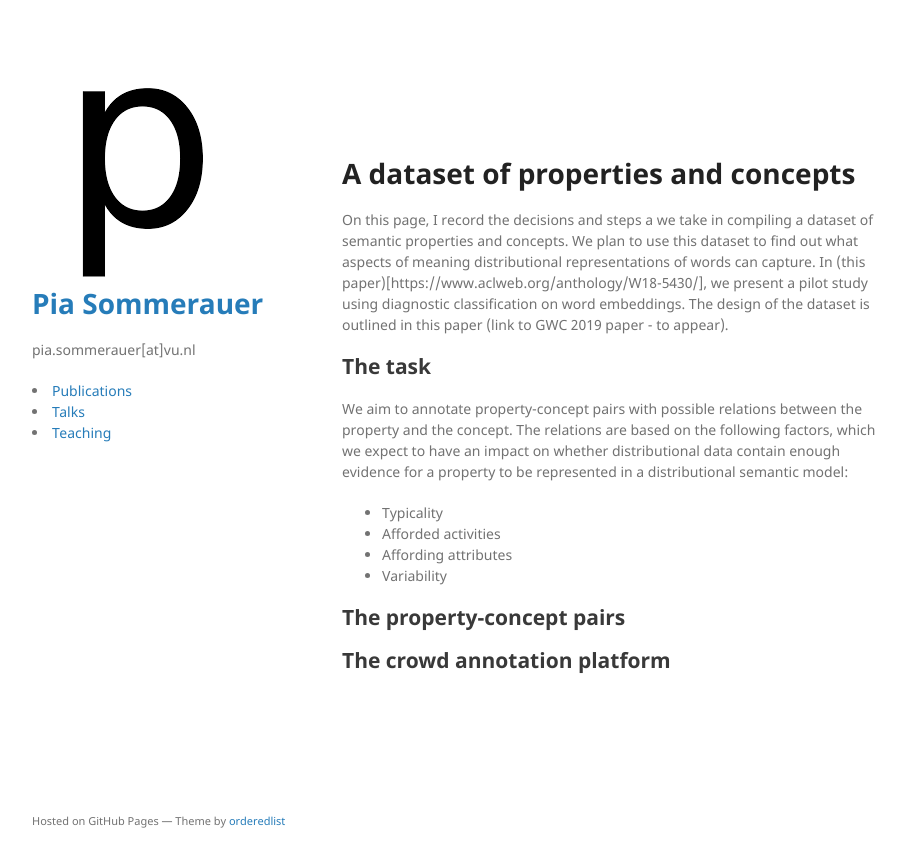
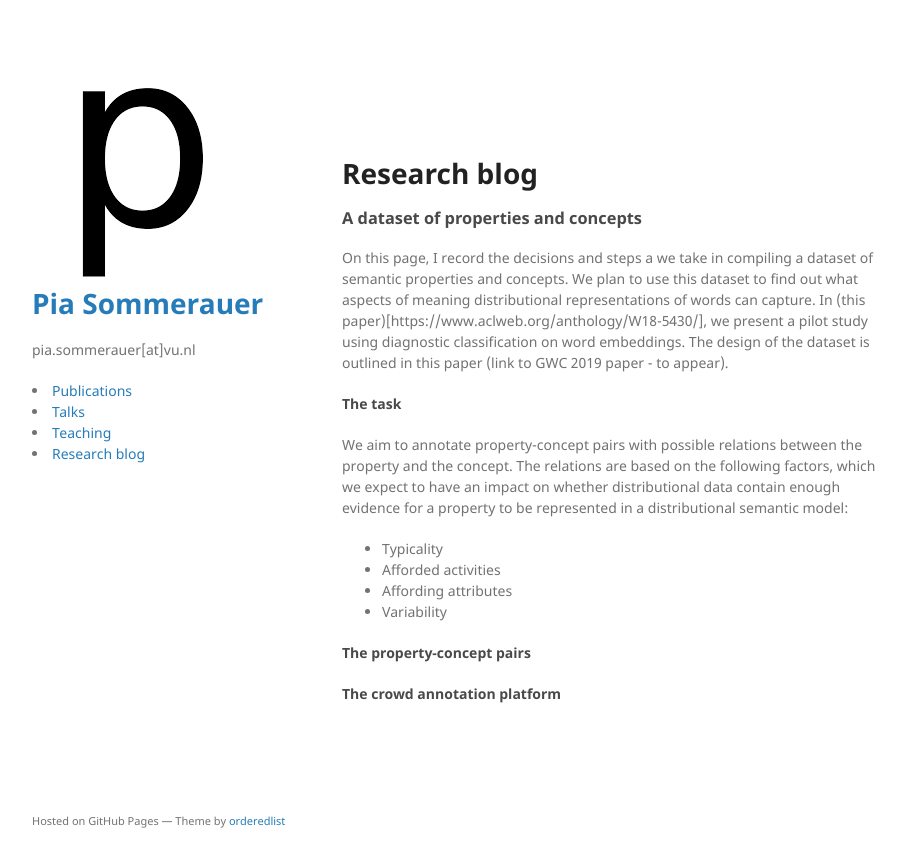
Before and after one commit to PiaSommerauer/PiaSommerauer.github.io, a Jekyll site: the page built from crowdproperties.md, in a window 1280 px wide. Shown: the top 867 px of the page, without its empty margins (178-1084 px from the left). Built offline with Jekyll 4.4.1, drawn with Linux system fonts in a browser that asks for light colours; our own code applies the rules of GitHub Pages for plain Markdown files.

Commit message:
adding blog to links

```diff
--- a/_layouts/default.html
+++ b/_layouts/default.html
@@ -25,6 +25,7 @@
         <li><a href="./pub.html"> Publications </a></li>
         <li><a href="./talks.html"> Talks </a></li>
         <li><a href="./teaching.html"> Teaching </a></li>
+        <li><a href="./crowdproperties.html"> Research blog </a></li>
 
 
 
--- a/crowdproperties.md
+++ b/crowdproperties.md
@@ -1,8 +1,10 @@
-# A dataset of properties and concepts
+# Research blog
+
+### A dataset of properties and concepts
 
 On this page, I record the decisions and steps a we take in compiling a dataset of semantic properties and concepts. We plan to use this dataset to find out what aspects of meaning distributional representations of words can capture. In (this paper)[https://www.aclweb.org/anthology/W18-5430/], we present a pilot study using diagnostic classification on word embeddings. The design of the dataset is outlined in this paper (link to GWC 2019 paper - to appear).
 
-## The task
+#### The task
 
 We aim to annotate property-concept pairs with possible relations between the property and the concept. The relations are based on the following factors, which we expect to have an impact on whether distributional data contain enough evidence for a property to be represented in a distributional semantic model:
 
@@ -13,7 +15,7 @@ We aim to annotate property-concept pairs with possible relations between the pr
 
 
 
-## The property-concept pairs
+#### The property-concept pairs
 
 
-## The crowd annotation platform
+#### The crowd annotation platform
```
